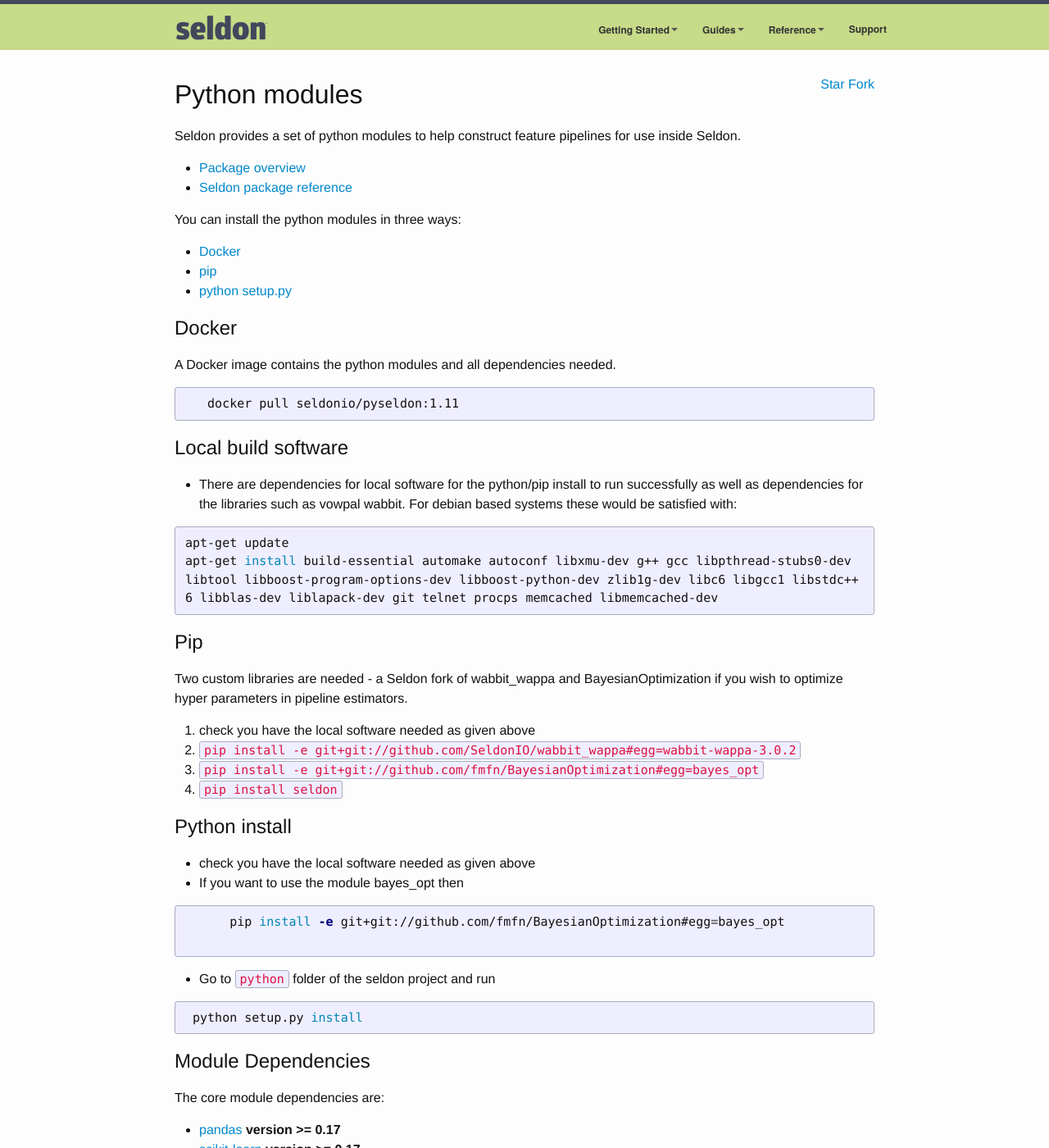
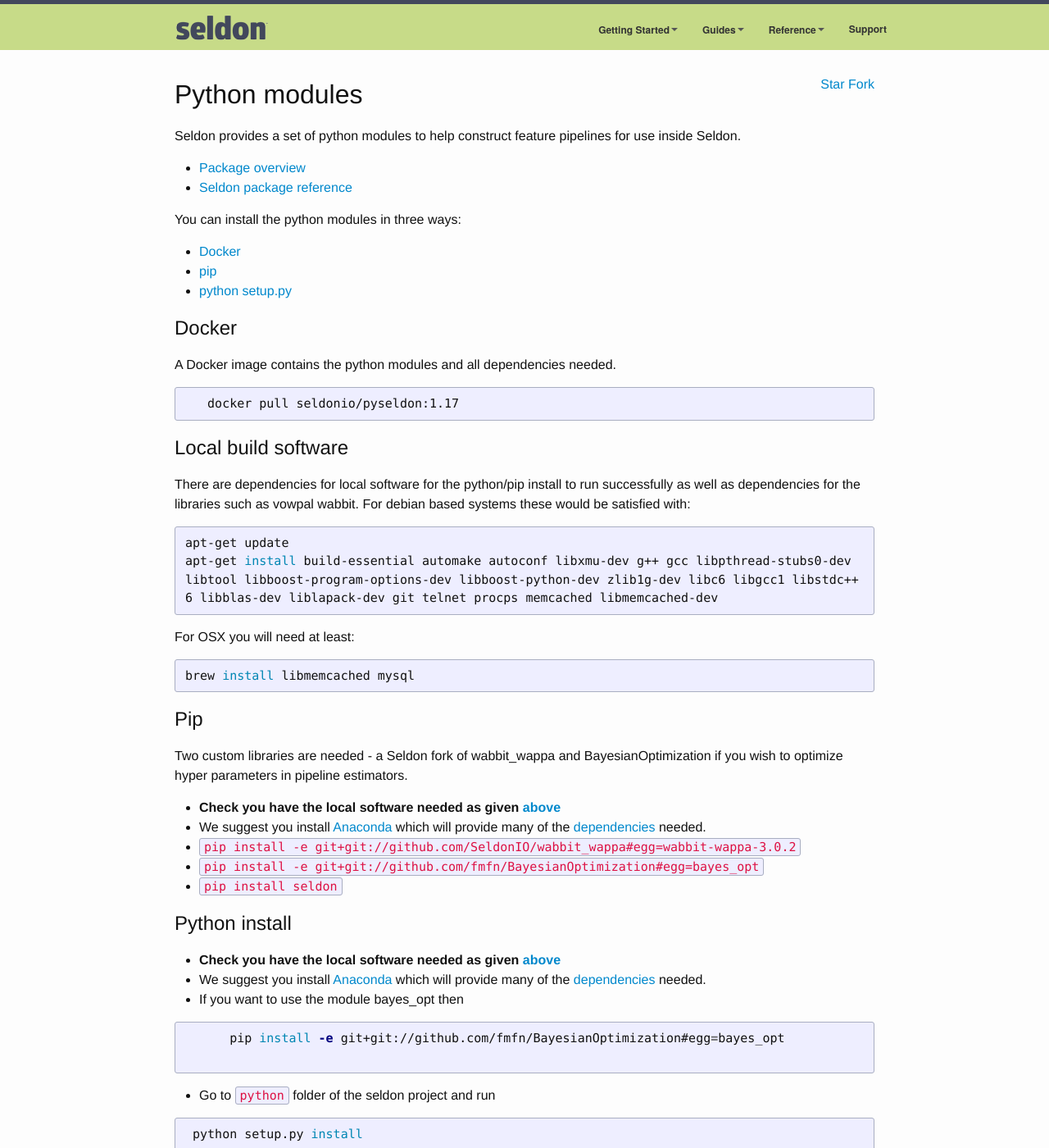
Before and after one commit to SeldonIO/seldonio.github.com, a Jekyll site: the page built from python-package.md, in a window 1280 px wide and 1400 px high. Shown: the whole window at 82% size. Built offline with Jekyll 4.4.1, drawn with Linux system fonts in a browser that asks for light colours.

Commit message:
update pyseldon dependencies

````diff
--- a/python-package.md
+++ b/python-package.md
@@ -21,15 +21,22 @@ You can install the python modules in three ways:
 A Docker image contains the python modules and all dependencies needed.
 
 {% highlight bash %}
-   docker pull seldonio/pyseldon:1.11
+   docker pull seldonio/pyseldon:1.17
 {% endhighlight %}
 
-## Local build software
+## Local build software<a name="local-build"></a>
 
- * There are dependencies for local software for the python/pip install to run successfully as well as dependencies for the libraries such as vowpal wabbit. For debian based systems these would be satisfied with:
+There are dependencies for local software for the python/pip install to run successfully as well as dependencies for the libraries such as vowpal wabbit. For debian based systems these would be satisfied with:
+
 {% highlight bash %}
 apt-get update
 apt-get install build-essential automake autoconf libxmu-dev g++ gcc libpthread-stubs0-dev libtool libboost-program-options-dev libboost-python-dev zlib1g-dev libc6 libgcc1 libstdc++6 libblas-dev liblapack-dev git telnet procps memcached libmemcached-dev
+{% endhighlight %}
+
+For OSX you will need at least:
+
+{% highlight bash %}
+brew install libmemcached mysql
 {% endhighlight %}
 
 
@@ -37,15 +44,17 @@ apt-get install build-essential automake autoconf libxmu-dev g++ gcc libpthread-
 
 Two custom libraries are needed - a Seldon fork of wabbit_wappa and BayesianOptimization if you wish to optimize hyper parameters in pipeline estimators.
 
- 1. check you have the local software needed as given above
- 1. ```pip install -e git+git://github.com/SeldonIO/wabbit_wappa#egg=wabbit-wappa-3.0.2```
- 1. ```pip install -e git+git://github.com/fmfn/BayesianOptimization#egg=bayes_opt```
- 1. ```pip install seldon```
+ * **Check you have the local software needed as given [above](#local-build)**
+ * We suggest you install [Anaconda](http://continuum.io/downloads) which will provide many of the [dependencies](#dependencies) needed.
+ * ```pip install -e git+git://github.com/SeldonIO/wabbit_wappa#egg=wabbit-wappa-3.0.2```
+ * ```pip install -e git+git://github.com/fmfn/BayesianOptimization#egg=bayes_opt```
+ * ```pip install seldon```
 
 
 ## Python install<a name="python-setup"></a>
 
- * check you have the local software needed as given above
+ * **Check you have the local software needed as given [above](#local-build)**
+ * We suggest you install [Anaconda](http://continuum.io/downloads) which will provide many of the [dependencies](#dependencies) needed.
  * If you want to use the module bayes_opt then
     {% highlight bash %}
       pip install -e git+git://github.com/fmfn/BayesianOptimization#egg=bayes_opt
@@ -55,7 +64,7 @@ Two custom libraries are needed - a Seldon fork of wabbit_wappa and BayesianOpti
  python setup.py install
 {% endhighlight %}
 
-### Module Dependencies
+### Module Dependencies<a name="dependencies"></a>
 
 The core module dependencies are:
 
````
